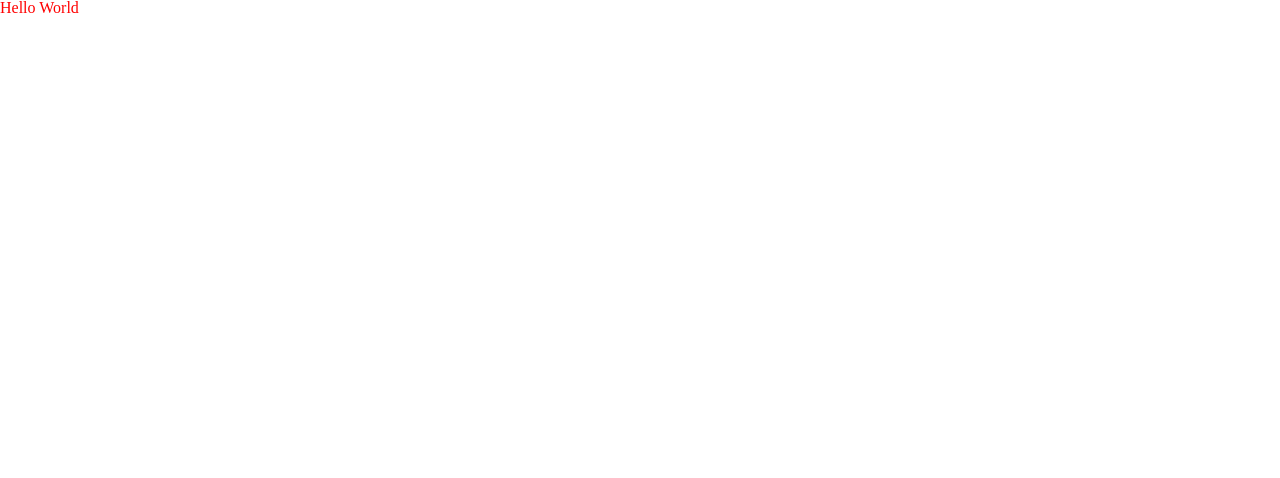
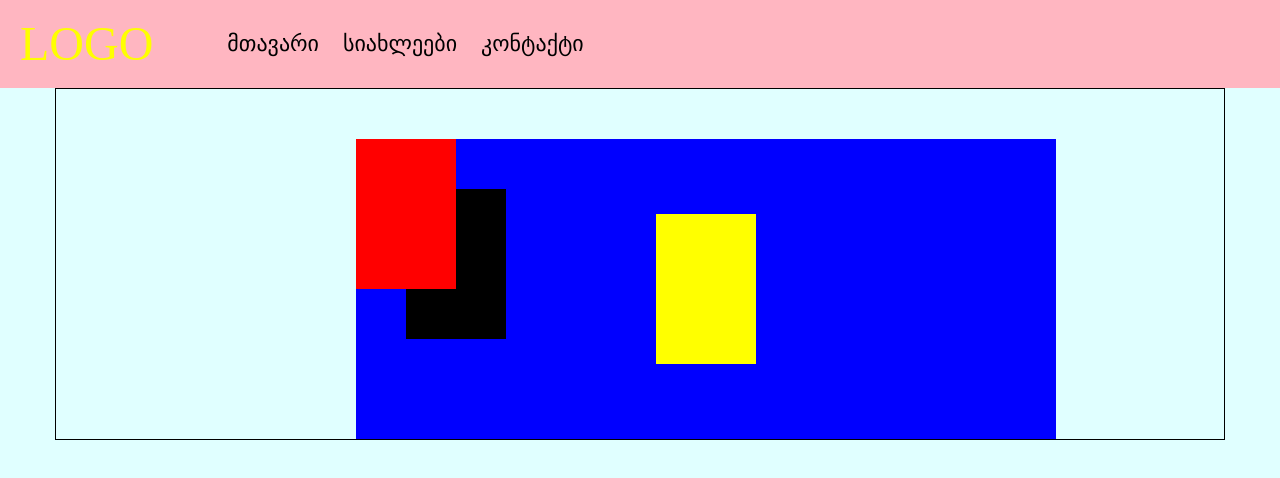
Before and after one commit to GegaLotishvili/lecture-5-Feb23, a plain HTML site: page index.html in a window 1280 px wide. Shown: the top 478 px of the page. Drawn offline with Linux system fonts and the light colour scheme.

Commit message:
positions
positions z index selectors

```diff
--- a/css/style.css
+++ b/css/style.css
@@ -1,3 +1,86 @@
-h2 {
-	color: red;
+header {
+	padding: 20px;
+	background: lightpink;
+	position: fixed;
+	top: 0;
+	width: 100%;
+	z-index: 1000;
+
 }
+
+header > a {
+	font-size: 48px;
+	color: yellow;
+	display: inline-block;
+	margin-right: 70px;
+	vertical-align: middle;
+}
+
+nav {
+	display: inline-block;
+	vertical-align: middle;
+}
+
+li {
+	display: inline-block;
+}
+
+li a {
+	color: black;
+	font-size: 22px;
+	margin-right: 20px;
+}
+
+.s-1 {
+	margin-top: 88px;
+	background-color: lightcyan;
+	height: 2000px;
+}
+
+.container {
+	width: 1170px;
+	margin: 0 auto;
+	border: 1px solid black;
+}
+
+.box {
+	width: 700px;
+	height: 300px;
+	background-color: blue;
+	margin-bottom: 50px;
+	position: relative;
+	top: 50px;
+	left: 300px;
+}
+
+
+.mini-box1 {
+	width: 100px;
+	height: 150px;
+	background-color: yellow;
+	position: absolute;
+	left: 50%;
+	top: 50%;
+	transform: translate(-50%, -50%);
+}
+
+.mini-box2 {
+	width: 100px;
+	height: 150px;
+	background-color: red;
+	position: absolute;
+	left: 0;
+	top: 0%;
+	z-index: 10;
+
+}
+
+
+.mini-box3 {
+	width: 100px;
+	height: 150px;
+	background-color: black;
+	position: absolute;
+	left: 50px;
+	top: 50px;
+}
--- a/index.html
+++ b/index.html
@@ -7,6 +7,36 @@
 		<link rel="stylesheet" type="text/css" href="css/style.css">
 	</head>
 	<body>
-		<h2>Hello World</h2>
+		<header>
+			<a href="#">LOGO</a>
+			<nav>
+				<ul>
+					<li>
+						<a  href="">მთავარი</a>
+					</li>
+					<li>
+						<a href="">სიახლეები</a>
+					</li>
+					<li>
+						<a href="">კონტაქტი</a>
+					</li>
+				</ul>
+			</nav>
+		</header>
+		<section class="s-1">
+			<div class="container">
+				<div class="box">
+					<div class="mini-box1">
+
+					</div>
+					<div class="mini-box2">
+
+					</div>
+					<div class="mini-box3">
+
+					</div>
+				</div>
+			</div>
+		</section>
 	</body>
 </html>
```
